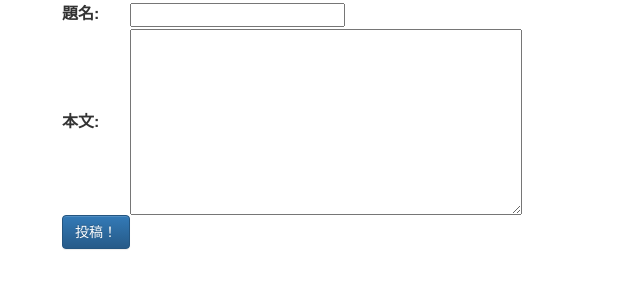
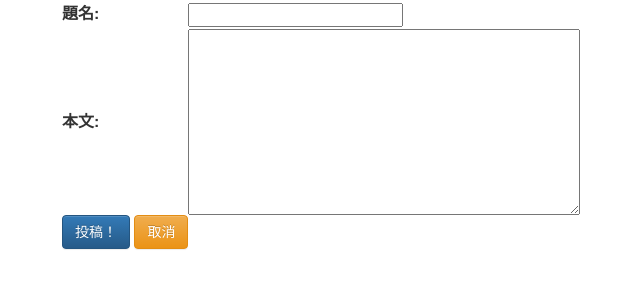
Before and after one commit to juniskw/blog-in-heroku, a Django app: page /new/ in a window 1280 px wide. Shown: the top 300 px of the page, without its empty margins (8-648 px from the left). Run offline with Django 3.2, Linux system fonts and the light colour scheme; some libraries are stand-ins or nearby versions.

Commit message:
set cancel button in new

```diff
--- a/templates/page_of_fastblog/new.html
+++ b/templates/page_of_fastblog/new.html
@@ -20,6 +20,7 @@
 							<tr>
 								<td cols="2">
 									<input type="submit" class="btn btn-primary" value="投稿！" />
+									<a href="/"><button type="button" class="btn btn-warning">取消</button></a>
 								</td>
 							</tr>
 						</tbody>
```
